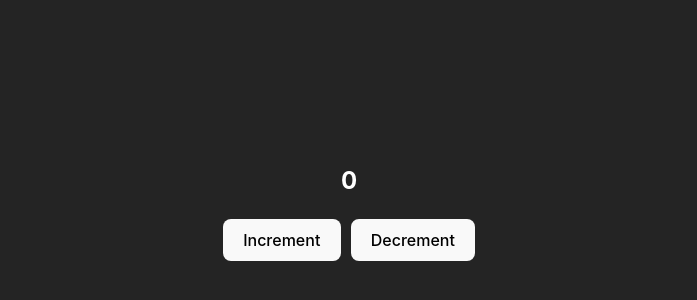
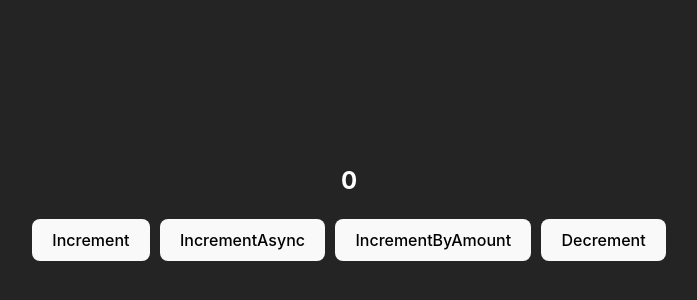
Before and after one commit to RomaSamkov/redux-toolkit-app, a React (Vite) app: page / in a window 1280 px wide. Shown: the part 198-498 px from the top of the page, without its empty margins (291-988 px from the left). Built offline with nearby package versions, Linux system fonts and the light colour scheme.

Commit message:
add buttons and AppDispatch

```diff
--- a/src/components/Counter.tsx
+++ b/src/components/Counter.tsx
@@ -1,15 +1,26 @@
 import { useDispatch, useSelector } from "react-redux";
-import { RootState } from "../state/store";
-import { decrement, increment } from "../state/counter/counterSlice";
+import { AppDispatch, RootState } from "../state/store";
+import {
+  decrement,
+  increment,
+  incrementAsync,
+  incrementByAmount,
+} from "../state/counter/counterSlice";
 
 const Counter = () => {
   const count = useSelector((state: RootState) => state.counter.value);
-  const dispatch = useDispatch();
+  const dispatch = useDispatch<AppDispatch>();
   return (
     <div>
       <h2>{count}</h2>
       <div className="buttons">
         <button onClick={() => dispatch(increment())}>Increment</button>
+        <button onClick={() => dispatch(incrementAsync(10))}>
+          IncrementAsync
+        </button>
+        <button onClick={() => dispatch(incrementByAmount(10))}>
+          IncrementByAmount
+        </button>
         <button onClick={() => dispatch(decrement())}>Decrement</button>
       </div>
     </div>
```
